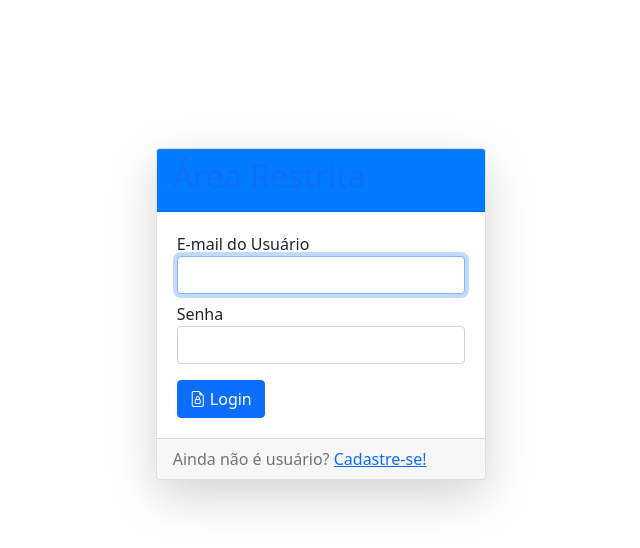
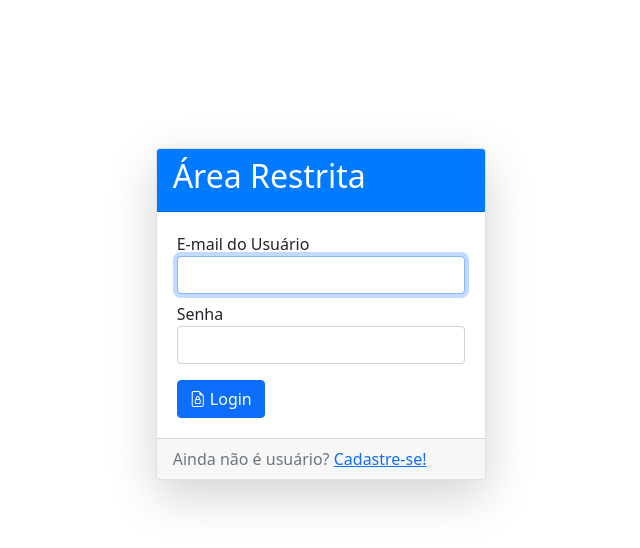
Before and after one commit to ERICK1800/mongodb-produtos, a website: page public/index.html in a window 1280 px wide. Shown: the whole page, without its empty margins (319-959 px from the left). Drawn offline with nearby package versions, Linux system fonts and the light colour scheme.

Commit message:
Teste login 2

```diff
--- a/public/index.html
+++ b/public/index.html
@@ -23,7 +23,7 @@
             <div class="col-md-4">
                 <div class="card shadow-lg">
                     <div class="card-header">
-                        <h2 class="text-primary">Área Restrita</h2>
+                        <h2 class="text">Área Restrita</h2>
                     </div>
                     <div class="card-body">
                         <form id="loginForm">
```
